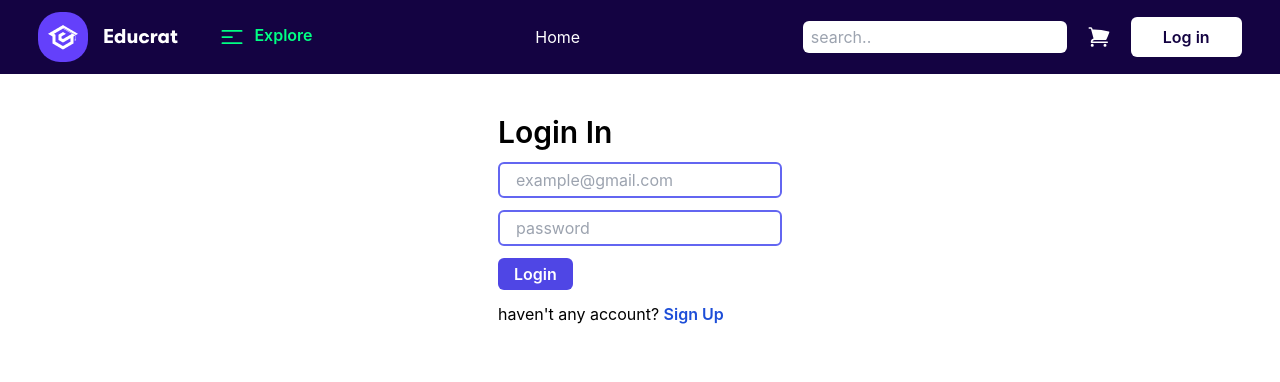
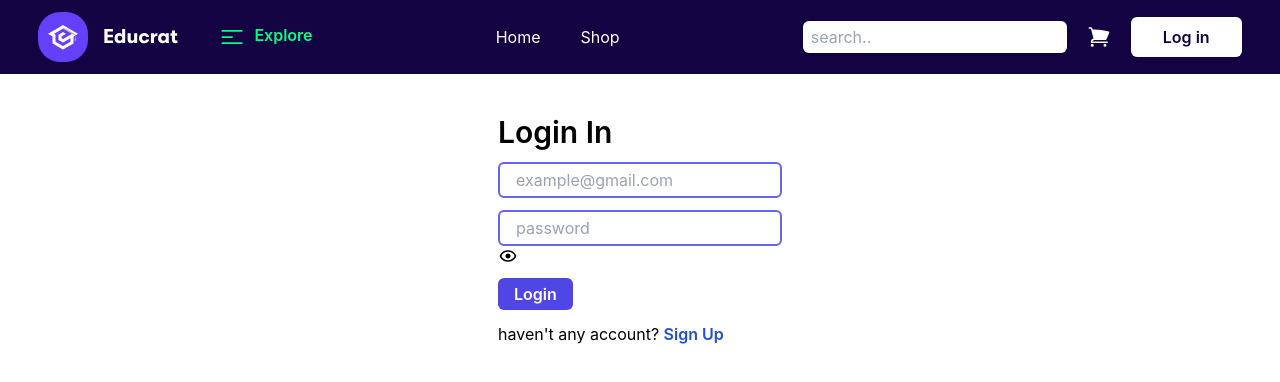
Before and after one commit to saruaralam-swd/educrat, a React (Create React App) app: page /login in a window 1280 px wide. Shown: the top 382 px of the page. Built offline with nearby package versions, Linux system fonts and the light colour scheme; no server answers.

Commit message:
password show and hide functionality add

```diff
--- a/src/component/Header/Header.js
+++ b/src/component/Header/Header.js
@@ -42,8 +42,9 @@ const Header = () => {
 
         {/* <Link to='/products'>Products</Link> */}
         {/* <Link to='/orders'>Orders</Link> */}
-        {/* <Link to='/time'>time</Link>
-        <Link to='/gallery'>Gallery</Link> */}
+        {/* <Link to='/time'>time</Link> */}
+        {/* <Link to='/gallery'>Gallery</Link> */}
+        <Link to='/shop'>Shop</Link>
       </nav>
 
 
--- a/src/component/Home/Home.js
+++ b/src/component/Home/Home.js
@@ -1,4 +1,5 @@
 import React from 'react';
+import { useState } from 'react';
 import Categories from '../Categories/Categories';
 import HeroSection from '../HeroSection/HeroSection';
 import SimpleInput from '../SimpleInput/SimpleInput';
--- a/src/component/Login/Login.js
+++ b/src/component/Login/Login.js
@@ -1,14 +1,19 @@
 import React from 'react';
+import { useState } from 'react';
 import { useContext } from 'react';
 import { Link, useLocation, useNavigate } from 'react-router-dom';
 import { AuthContext } from '../../Context/AuthProvider/AuthProvider';
+import { BiHide, BiShow } from "react-icons/bi";
 
 const Login = () => {
   const { login } = useContext(AuthContext);
+  const [showPassword, setShowPassword] = useState(true);
+  // <input type={showPassword ? 'password' : 'text'} placeholder='Password123' className='w-56 border px-4 py-2 mt-10' />
+  // <p onClick={() => setShowPassword(!showPassword)} className='cursor-pointer'>{showPassword ? 'Show' : 'Hide'}</p>
+
 
   const navigate = useNavigate();
   const location = useLocation();
-
   const from = location.state?.from?.pathname || "/";
 
   const handleLogIn = (e) => {
@@ -39,7 +44,12 @@ const Login = () => {
         <h2 className='text-3xl font-semibold'>Login In</h2>
         <form onSubmit={handleLogIn} className='space-y-3'>
           <input className='border-2 border-indigo-500 focus:outline-2 focus:outline-indigo-700  rounded-md px-4 py-1' type="email" name="email" placeholder='example@gmail.com' required /> <br />
-          <input className='border-2 border-indigo-500 focus:outline-2 focus:outline-indigo-700  rounded-md px-4 py-1' type="password" name="password" placeholder='password' required /> <br />
+
+          <input className='border-2 border-indigo-500 focus:outline-2 focus:outline-indigo-700  rounded-md px-4 py-1' type={showPassword ? "password" : "text"} name="password" placeholder='password' required /> <br />
+          <span onClick={() => setShowPassword(!showPassword)}>
+            {showPassword ? <BiShow className='w-5 h-5 cursor-pointer' /> : <BiHide className='w-5 h-5 cursor-pointer' />}
+          </span>
+
           <button className='bg-indigo-600 px-4 py-1 font-semibold rounded-md duration-500 hover:bg-indigo-700 text-white'>Login</button>
         </form>
         <p> haven't any account? <Link to='/signup' className='text-blue-700 font-semibold'>Sign Up</Link>
```
